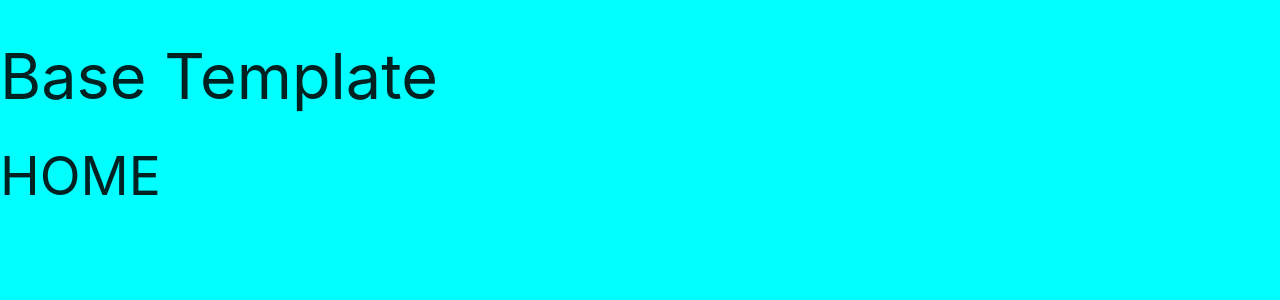
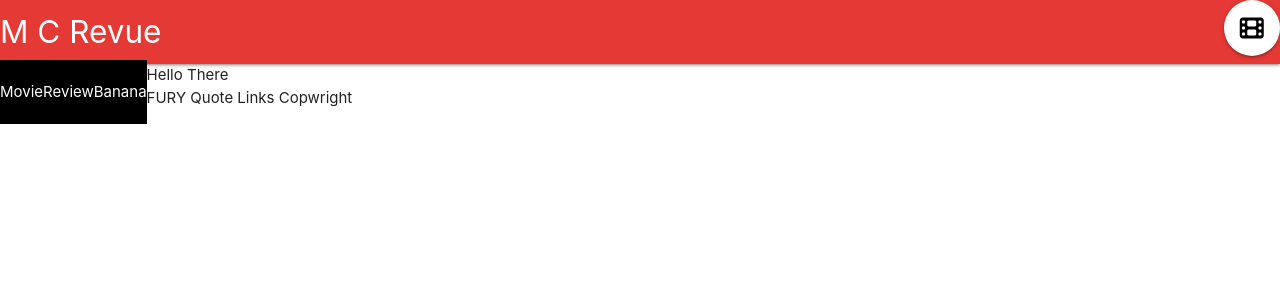
Before and after one commit to tloveday/msp3, a Flask app: page / in a window 1280 px wide. Shown: the top 300 px of the page. Run offline with Flask 2, Linux system fonts and the light colour scheme; some libraries are stand-ins or nearby versions.

Commit message:
Creation of base templates

```diff
--- a/static/css/style.css
+++ b/static/css/style.css
@@ -1,3 +1,5 @@
-body{
-    background-color: aqua;
+/* Fonts */
+
+.text-shadow{
+    text-shadow: 2px, 2px, 2px, rgba(0, 0, 0, 0.5);
 }
--- a/static/js/script.js
+++ b/static/js/script.js
@@ -0,0 +1,5 @@
+$(document).ready(function(){
+    $('.fixed-action-btn').floatingActionButton({
+        toolbarEnabled: true
+  });
+})
--- a/templates/base.html
+++ b/templates/base.html
@@ -5,8 +5,7 @@
     <meta http-equiv="X-UA-Compatible" content="IE=edge">
     <meta name="viewport" content="width=device-width, initial-scale=1.0">
     <!--Font Awesome-->
-    <script src="https://kit.fontawesome.com/cbf695508f.js"
-        crossorigin="anonymous" type="text/css"></script>
+    <script src="https://kit.fontawesome.com/cbf695508f.js" crossorigin="anonymous"></script>
     <!--Materialize CDN -CSS-->
     <link rel="stylesheet" href="https://cdnjs.cloudflare.com/ajax/libs/materialize/1.0.0/css/materialize.min.css" type="text/css">
     <link rel="stylesheet" href="{{ url_for('static', filename='css/style.css') }}" type="text/css">
@@ -15,10 +14,35 @@
     <title>M C Revue</title>
 </head>
 <body>
-    <h1> Base Template</h1>
+    <header>
+        <nav class="nav-extended">
+            <div class="nav-wrapper red darken-1">
+              <a href="#" class="brand-logo">M C Revue</a>
+              <div class="nav-content">
+                    <span class="nav-title"></span>
+                    <a class="btn-floating btn-large right fab toolbar-enabled-true white">
+                    <i class="fas fa-film black-text"></i>
+                    </a>
+              </div>
+              <ul class="left hide-on-med-and-down black">
+                    <li>Movie</li>
+                    <li>Review</li>
+                    <li>Banana</li>
+              </ul>
+            </div>
+        </nav>
+    </header>
+
     {% block content %}
     {% endblock %}
 
+    <footer>
+        FURY Quote
+        Links
+        Copwright
+    </footer>
+    {% block footer %}
+    {% endblock %}
     <!-- JQuery-->
     <script src="https://code.jquery.com/jquery-3.6.0.min.js" integrity="sha256-/xUj+3OJU5yExlq6GSYGSHk7tPXikynS7ogEvDej/m4=" crossorigin="anonymous"></script>
     <!--Materialize CDN- Javascript-->
--- a/templates/movies.html
+++ b/templates/movies.html
@@ -1,4 +1,9 @@
 {% extends "base.html" %}
 {% block content %}
-<h2>HOME</h2>
+
+    <div>
+        Hello There
+    </div>
 {% endblock %}
+{% block footer %}
+{% endblock %}
```
